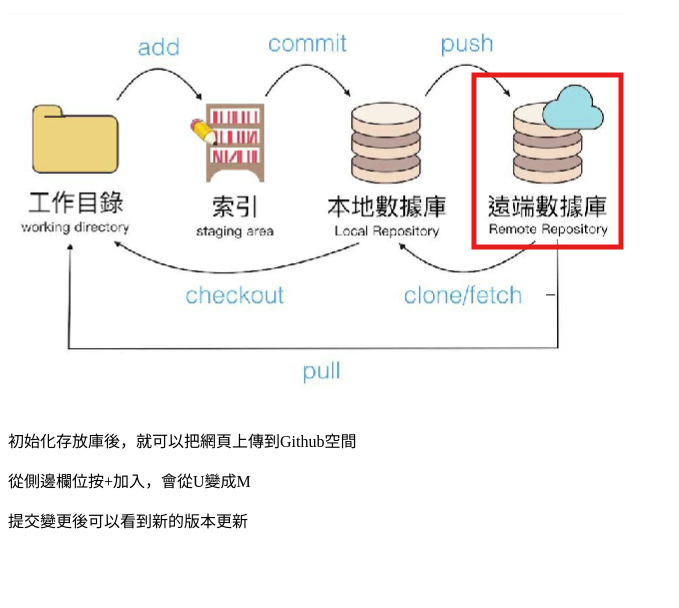
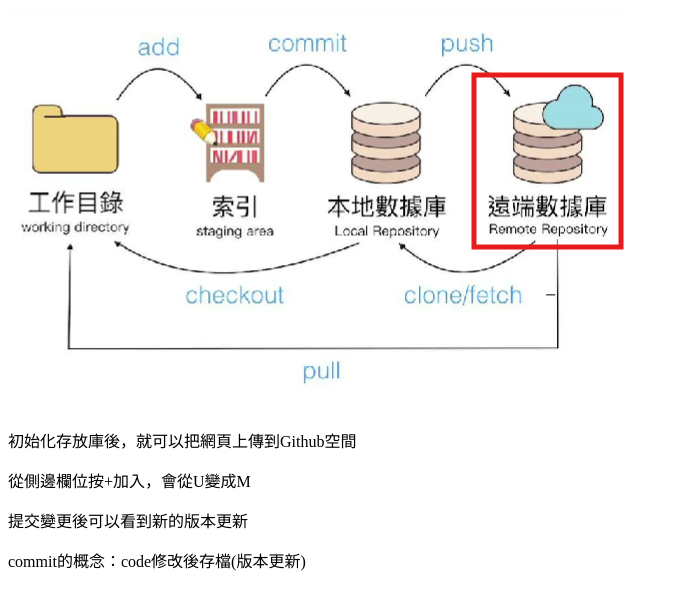
Before and after one commit to bdes6124/Project2--github-, a plain HTML site: page index.html in a window 1280 px wide. Shown: the part 116-724 px from the top of the page, without its empty margins (0-679 px from the left). Drawn offline with Linux system fonts and the light colour scheme.

Commit message:
增加筆記內容

```diff
--- a/index.html
+++ b/index.html
@@ -12,6 +12,7 @@
     <p>初始化存放庫後，就可以把網頁上傳到Github空間</p>
     <p>從側邊欄位按+加入，會從U變成M</p>
     <p>提交變更後可以看到新的版本更新</p>
+    <p>commit的概念：code修改後存檔(版本更新)</p>
 
 </body>
 </html>
```
